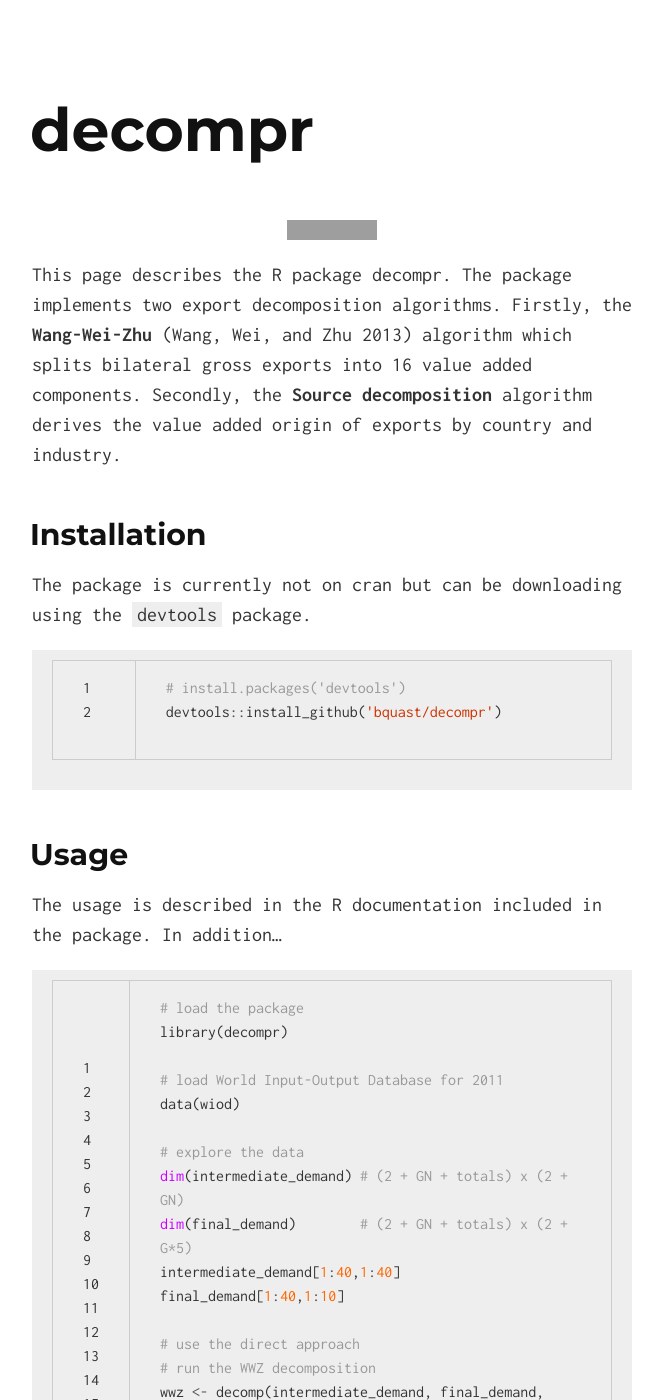
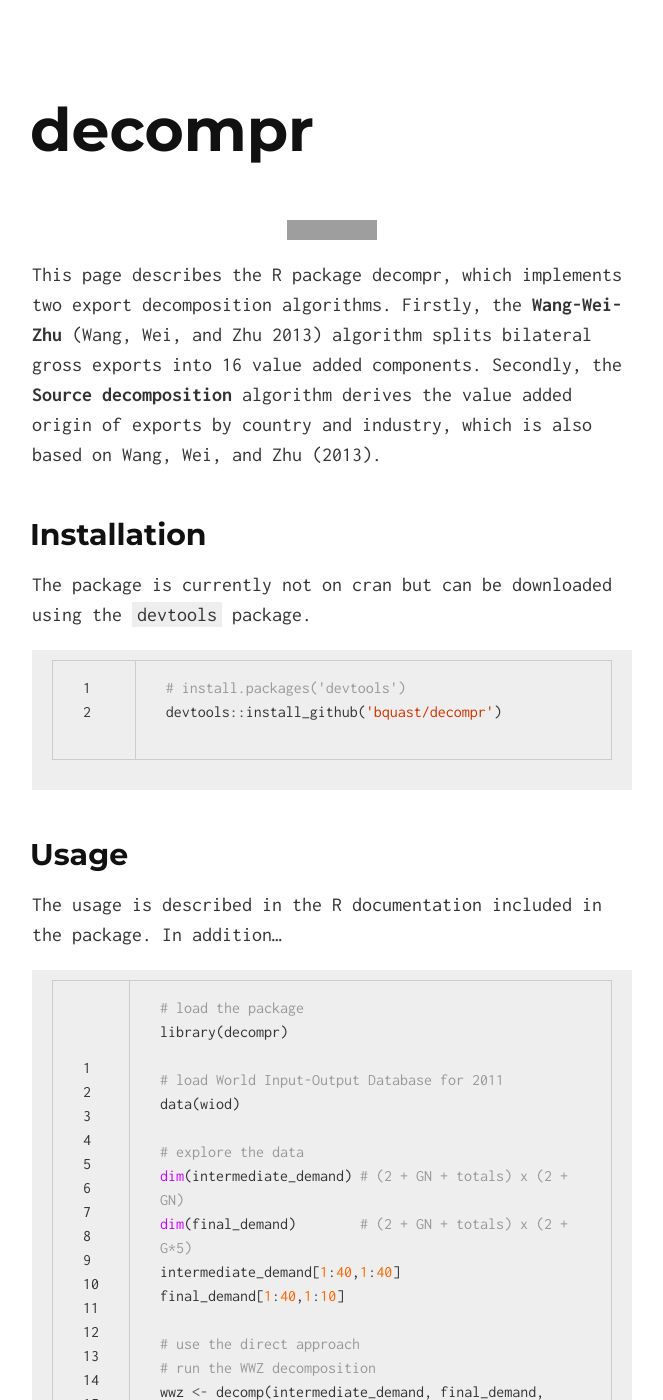
Before and after one commit to bquast/decompr, a Jekyll site: the page built from index.html, in a window 1280 px wide and 1400 px high. Shown: the whole window, without its empty margins (308-971 px from the left). Built offline with Jekyll 4.4.1, drawn with Linux system fonts in a browser that asks for light colours; some of the changed text lies outside the part shown; grey boxes are pictures that could not be loaded.

Commit message:
small spelling, update kf to source

```diff
--- a/_includes/index.md
+++ b/_includes/index.md
@@ -1,12 +1,11 @@
 [![DOI](https://zenodo.org/badge/doi/10.5281/zenodo.11467.png)](http://dx.doi.org/10.5281/zenodo.11467)
 
-This page describes the R package decompr.
-The package implements two export decomposition algorithms.
-Firstly, the **Wang-Wei-Zhu** (Wang, Wei, and Zhu 2013) algorithm which splits bilateral gross exports into 16 value added components.
-Secondly, the **Source decomposition** algorithm derives the value added origin of exports by country and industry.
+This page describes the R package decompr, which implements two export decomposition algorithms.
+Firstly, the **Wang-Wei-Zhu** (Wang, Wei, and Zhu 2013) algorithm splits bilateral gross exports into 16 value added components.
+Secondly, the **Source decomposition** algorithm derives the value added origin of exports by country and industry, which is also based on Wang, Wei, and Zhu (2013).
 
 ## Installation
-The package is currently not on cran but can be downloading using the `devtools` package.
+The package is currently not on cran but can be downloaded using the `devtools` package.
 
 {% highlight r linenos %}
 # install.packages('devtools')
```
Also changed, not shown: other parts of _includes/index.md (+3 -3 lines).
